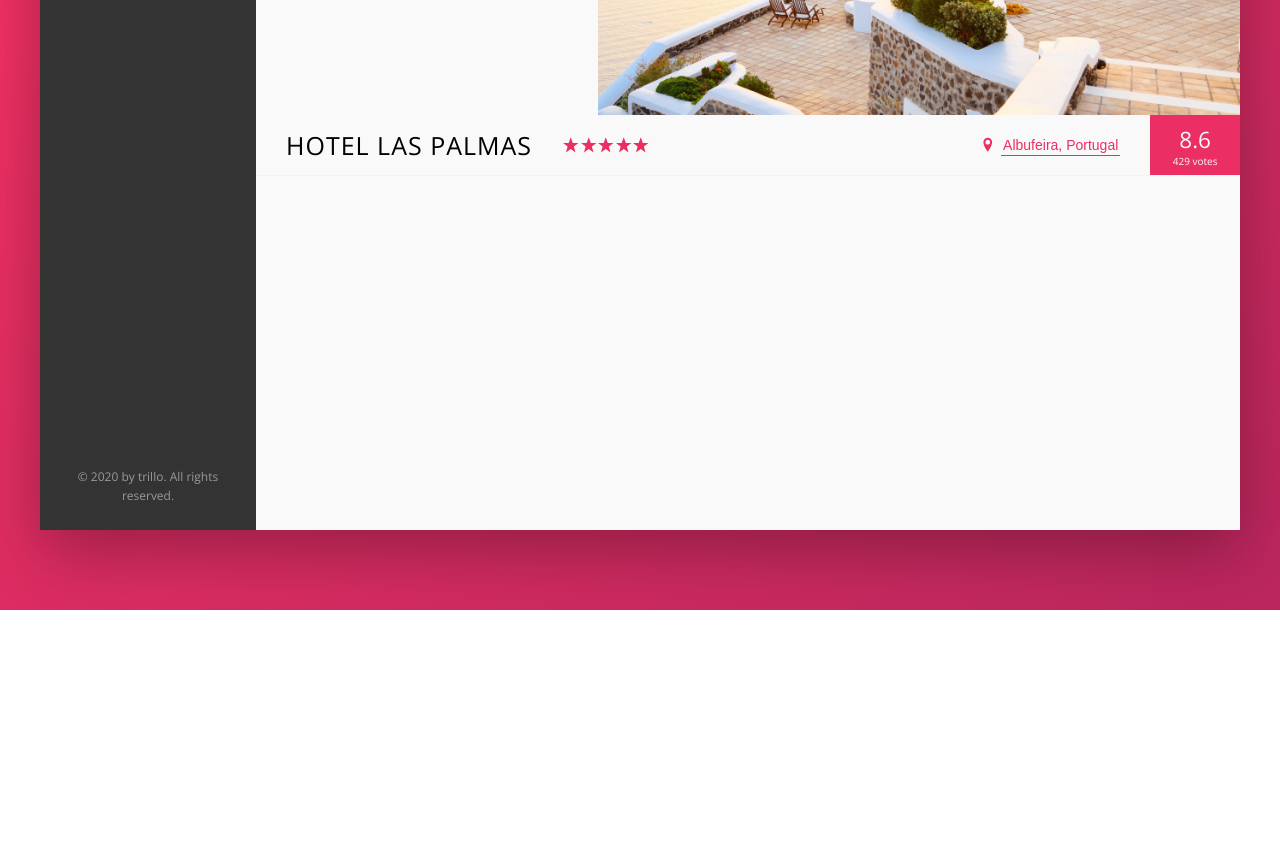
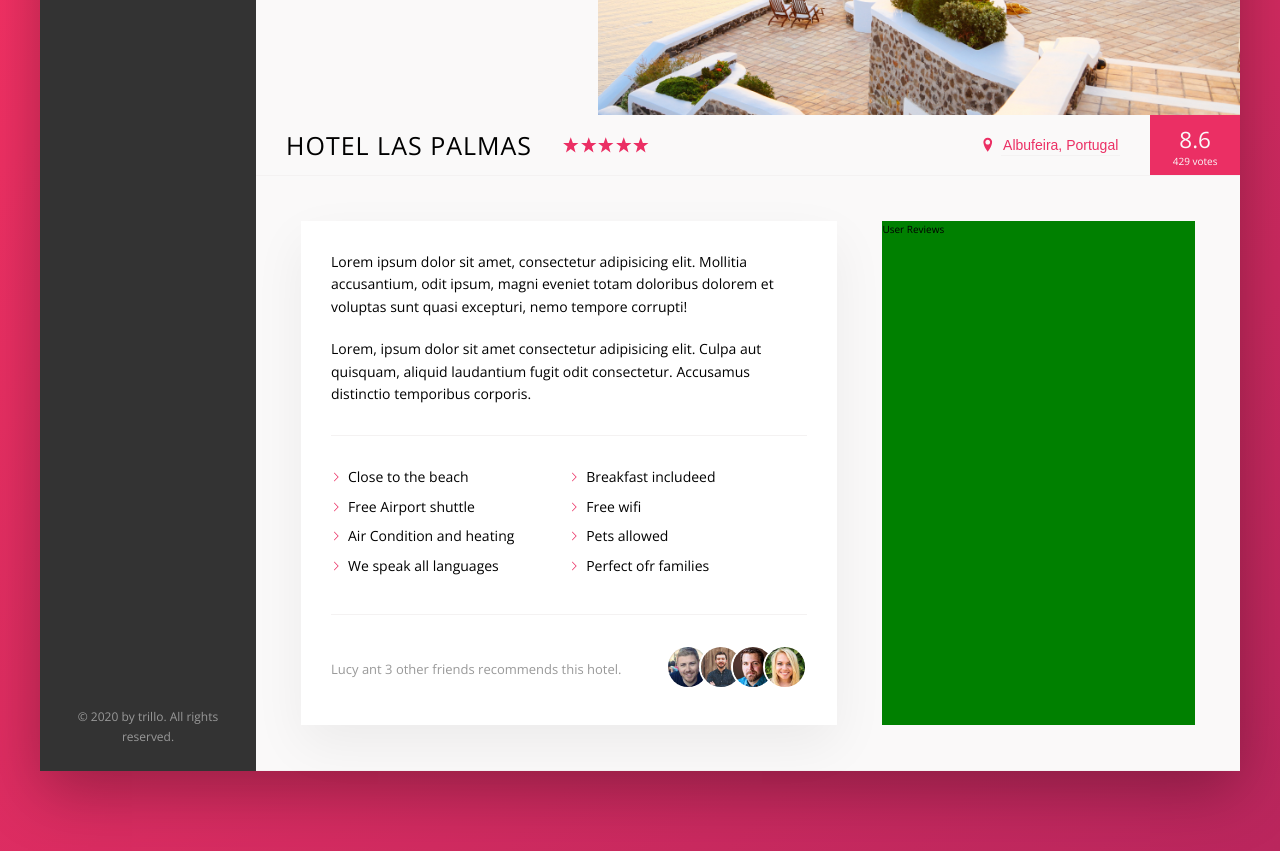
Before and after one commit to TadasBalsys/Trillo, a website: page index.html in a window 1280 px wide. Shown: the part 420-1271 px from the top of the page. Before the commit the page ends 1030 px from the top, so only its background shows below. Drawn offline with nearby package versions, Linux system fonts and the light colour scheme.

Commit message:
Created detail, description layouts and components.

```diff
--- a/index.html
+++ b/index.html
@@ -94,13 +94,25 @@
         <main class="hotel-view">
           <div class="gallery">
             <figure class="gallery__item">
-              <img class="gallery__photo" src="img/hotel-1.jpg" alt="Hotel photo-1" />
+              <img
+                class="gallery__photo"
+                src="img/hotel-1.jpg"
+                alt="Hotel photo-1"
+              />
             </figure>
             <figure class="gallery__item">
-              <img class="gallery__photo" src="img/hotel-2.jpg" alt="Hotel photo-2" />
+              <img
+                class="gallery__photo"
+                src="img/hotel-2.jpg"
+                alt="Hotel photo-2"
+              />
             </figure>
             <figure class="gallery__item">
-              <img class="gallery__photo" src="img/hotel-3.jpg" alt="Hotel photo-3" />
+              <img
+                class="gallery__photo"
+                src="img/hotel-3.jpg"
+                alt="Hotel photo-3"
+              />
             </figure>
           </div>
           <div class="overview">
@@ -126,7 +138,7 @@
             </div>
             <div class="overview__location">
               <svg class="overview__icon-location">
-                  <use xlink:href="img/sprite.svg#icon-location-pin"></use>
+                <use xlink:href="img/sprite.svg#icon-location-pin"></use>
               </svg>
               <button class="btn-inline">Albufeira, Portugal</button>
             </div>
@@ -135,6 +147,59 @@
               <div class="overview__rating-count">429 votes</div>
             </div>
           </div>
+          <div class="detail">
+            <div class="description">
+              <p class="paragraph">
+                Lorem ipsum dolor sit amet, consectetur adipisicing elit.
+                Mollitia accusantium, odit ipsum, magni eveniet totam doloribus
+                dolorem et voluptas sunt quasi excepturi, nemo tempore corrupti!
+              </p>
+              <p class="paragraph">
+                Lorem, ipsum dolor sit amet consectetur adipisicing elit. Culpa
+                aut quisquam, aliquid laudantium fugit odit consectetur.
+                Accusamus distinctio temporibus corporis.
+              </p>
+              <ul class="list">
+                <li class="list__item">Close to the beach</li>
+                <li class="list__item">Breakfast includeed</li>
+                <li class="list__item">Free Airport shuttle</li>
+                <li class="list__item">Free wifi</li>
+                <li class="list__item">Air Condition and heating</li>
+                <li class="list__item">Pets allowed</li>
+                <li class="list__item">We speak all languages</li>
+                <li class="list__item">Perfect ofr families</li>
+              </ul>
+              <div class="recommend">
+                <p class="recommend__count">
+                  Lucy ant 3 other friends recommends this hotel.
+                </p>
+                <div class="recommend__friends">
+                  <img
+                    class="recommend__photo"
+                    src="img/user-3.jpg"
+                    alt="Friend 1"
+                  />
+                  <img
+                    class="recommend__photo"
+                    src="img/user-4.jpg"
+                    alt="Friend 2"
+                  />
+                  <img
+                    class="recommend__photo"
+                    src="img/user-5.jpg"
+                    alt="Friend 3"
+                  />
+                  <img
+                    class="recommend__photo"
+                    src="img/user-6.jpg"
+                    alt="Friend 4"
+                  />
+                </div>
+              </div>
+            </div>
+
+            <div class="user-reviews">User Reviews</div>
+          </div>
         </main>
       </div>
     </div>
--- a/sass/_base.scss
+++ b/sass/_base.scss
@@ -20,6 +20,7 @@ Grey dark 3: #999
   --color-primary: #eb2f64;
   --color-primary-light: #FF3366;
   --color-primary-dark: #BA265D;
+  --color-white: #fff;
   --color-grey-light-1: #faf9f9;
   --color-grey-light-2: #f4f2f2;
   --color-grey-light-3: #f0eeee;
@@ -30,6 +31,8 @@ Grey dark 3: #999
   --color-grey-dark-3: #999;
 
   --shadow-dark: 0 2rem 6rem rgba(0,0,0,.3);
+  --shadow-light: 0 2rem 5rem rgba(0, 0, 0, 0.06);
+  --line: 1px solid var(--color-grey-light-2);
 }
 
 * {
--- a/sass/_components.scss
+++ b/sass/_components.scss
@@ -93,7 +93,7 @@
     width: 1.8rem;
     border-radius: 50%;
     background-color: var(--color-primary);
-    color: #fff;
+    color: var(--color-white);
     position: absolute;
     top: 1.5rem;
     right: 1.1rem;
@@ -201,7 +201,7 @@
   display: flex;
   align-items: center;
   // padding: 1rem;
-  border-bottom: 1px solid var(--color-grey-light-2);
+  border-bottom: var(--line);
 
   &__heading {
     font-size: 2.5rem;
@@ -262,7 +262,7 @@
 
 .btn-inline {
   border: none;
-  border-bottom: 1px solid currentColor;
+  border-bottom: var(--line);
   color: var(--color-primary);
   font-size: inherit;
   padding: 2px;
@@ -297,3 +297,74 @@
     box-shadow: none;
   }
 }
+
+// TODO: change .description block color to --color-grey-dark-3
+
+ // Paragraph
+
+ .paragraph:not(:last-of-type) {
+   margin-bottom: 2rem;
+ }
+
+//  List
+
+.list {
+  margin: 3rem 0;
+  padding: 3rem 0;
+  border-top: var(--line);
+  border-bottom: var(--line);
+  list-style: none;
+  font-size: 1.4rem;
+
+  display: flex;
+  flex-wrap: wrap;
+
+  &__item {
+    flex: 0 0 50%;
+    margin-bottom: 0.7rem;
+
+  }
+
+  &__item::before {
+    content: "";
+    display: inline-block;
+    height: 1rem;
+    width: 1rem;
+    margin-right: 0.7rem;
+
+    // Older browsers
+    // background-image: url(../img/chevron-thin-right.svg);
+    // background-size: cover;
+
+    // Newer browsers - masks
+    background-color: var(--color-primary);
+    -webkit-mask-image: url(../img/chevron-thin-right.svg);
+    -webkit-mask-size: cover;
+  }
+}
+
+// Recommend
+
+.recommend {
+  font-size: 1.3rem;
+  color: var(--color-grey-dark-3);
+  display: flex;
+  align-items: center;
+  justify-content: space-between;
+
+  &__count {
+    // margin-right: auto;
+  }
+
+  &__photo {
+    box-sizing: content-box;
+    height: 4rem;
+    width: 4rem;
+    border-radius: 50%;
+    border: 2px solid var(--color-white);
+
+    &:not(:last-child) {
+      margin-right: -1.5rem;
+    }
+  }
+}
--- a/sass/_layout.scss
+++ b/sass/_layout.scss
@@ -9,8 +9,8 @@
 
 .header {
   height: 7rem;
-  background-color: #fff;
-  border-bottom: 1px solid var(--color-grey-light-2);
+  background-color: var(--color-white);
+  border-bottom: var(--line);
   display: flex;
   justify-content: space-between;
   align-items: center;
@@ -30,8 +30,27 @@
 }
 
 .hotel-view {
-  background-color: var(--color-grey-light-1 );
+  background-color: var(--color-grey-light-1);
   flex: 1;
-  // FIXME: For testing purposes. Remove
-  height: 80rem;
 }
+
+.detail {
+  display: flex;
+  padding: 4.5rem;
+  background-color: var(--color-grey-light-1);
+  border-bottom: var(--line);
+}
+
+.description {
+  font-size: 1.4rem;
+  background-color: var(--color-white);
+  box-shadow: var(--shadow-light);
+  padding: 3rem;
+  flex: 0 0 60%;
+  margin-right: 4.5rem;
+}
+
+.user-reviews {
+  background-color: green;
+  flex: 1;
+}
```
Also changed, not shown: css/style.css, img/SVG/aircraft-take-off.svg (deleted), img/SVG/bookmark.svg (deleted), img/SVG/chat.svg (deleted), img/SVG/chevron-thin-right.svg (deleted), img/SVG/home.svg (deleted), img/SVG/key.svg (deleted), img/SVG/location-pin.svg (deleted), img/SVG/magnifying-glass.svg (deleted), img/SVG/map.svg (deleted), img/SVG/star.svg (deleted).
